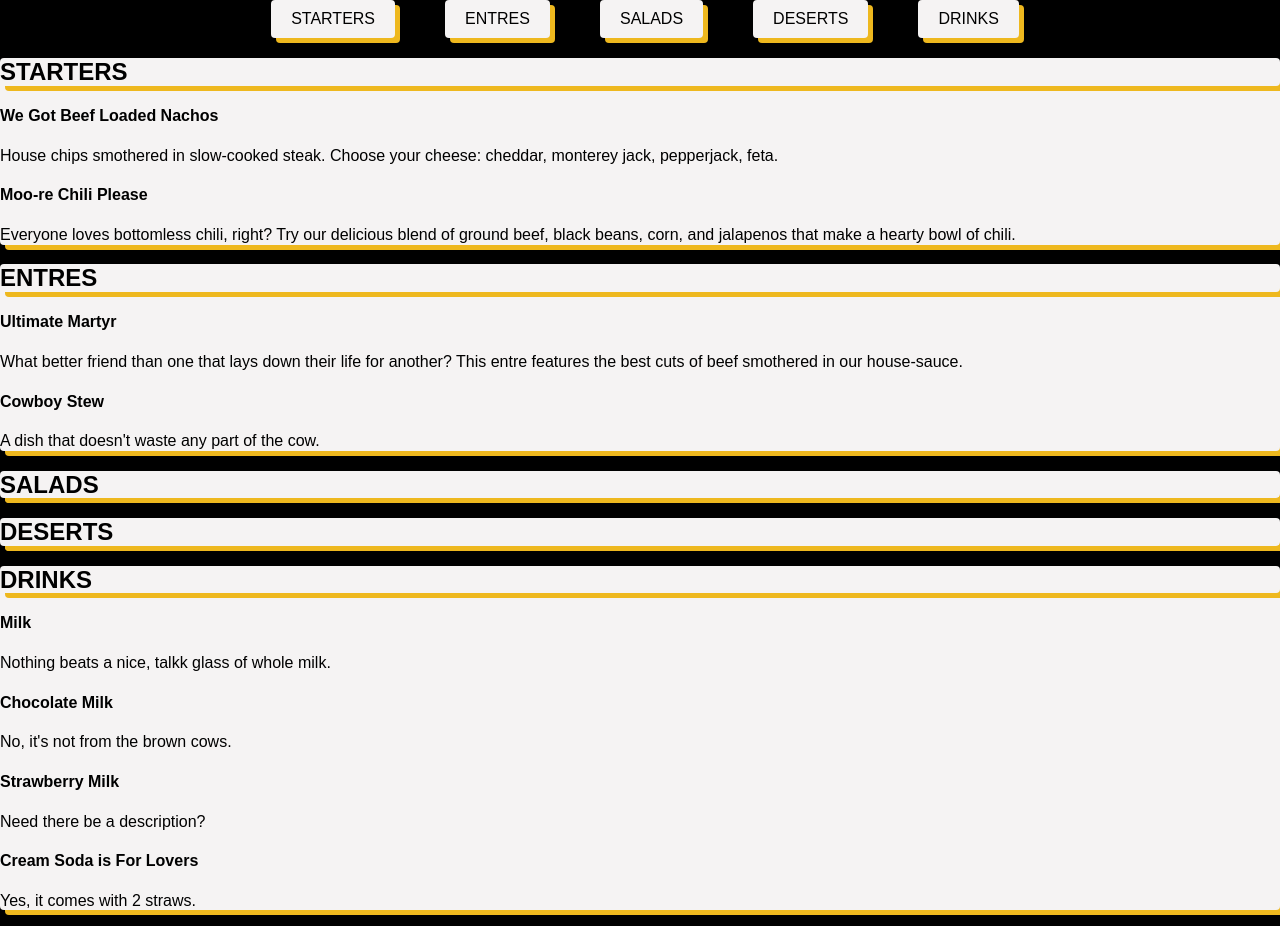
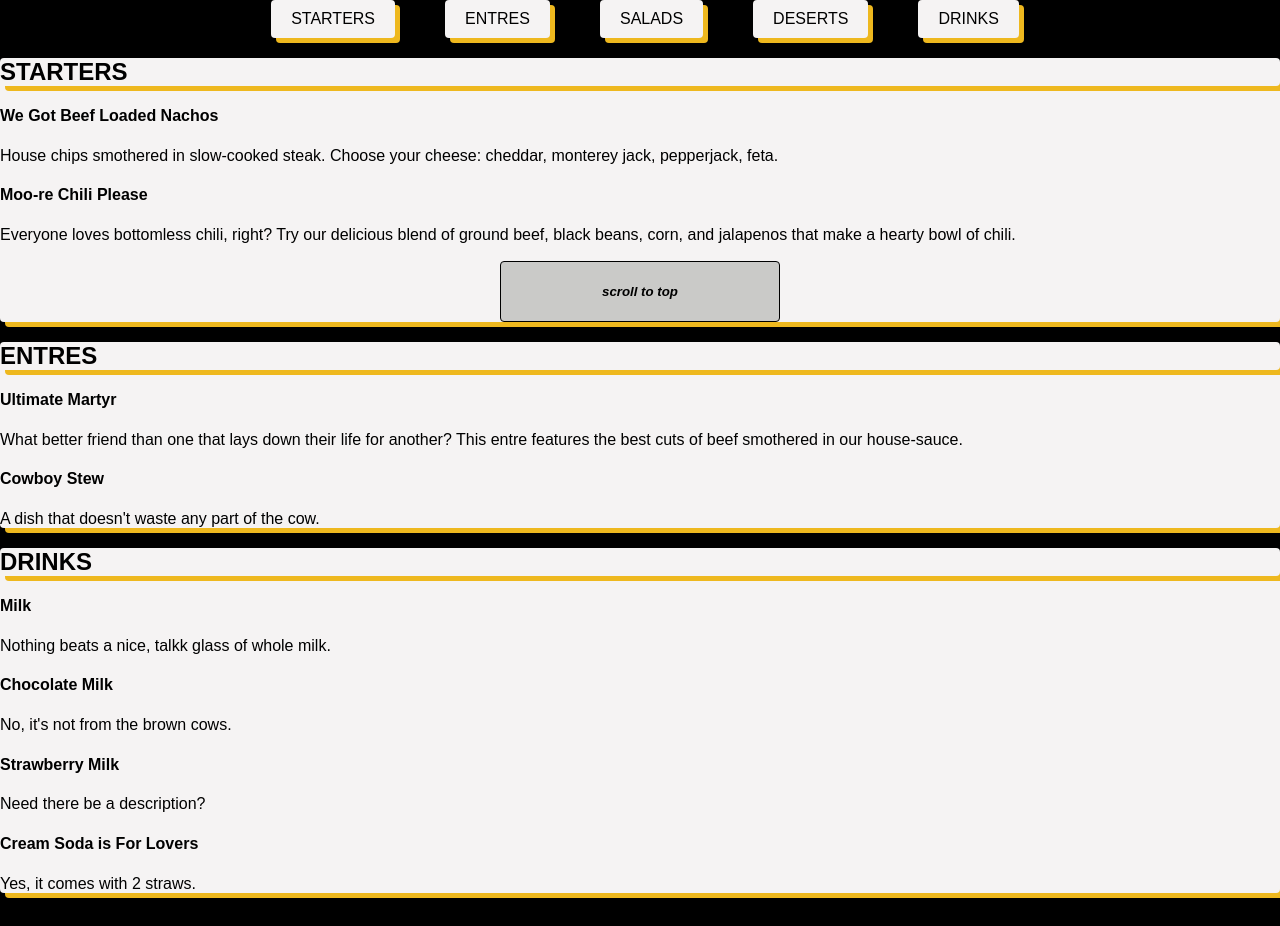
Before and after one commit to hammondtiffany/cowsandcoffeecafemenu, a plain HTML site: page index.html in a window 1280 px wide. Drawn offline with Linux system fonts and the light colour scheme.

Commit message:
added "scroll to top" button to scroll to menu nav

```diff
--- a/css/style.css
+++ b/css/style.css
@@ -68,7 +68,7 @@ nav > li {
   box-shadow: 5px 5px #EEB81E;
 }
 
-#scrollToMenuCategories {
+#scrollToTop {
   text-align: center;
   border: solid black .5px;
   margin: 0px 500px;
--- a/index.html
+++ b/index.html
@@ -31,9 +31,9 @@
     <h4>Moo-re Chili Please</h4>
     <p>Everyone loves bottomless chili, right? Try our delicious blend of ground beef, black beans, corn, and jalapenos that make a hearty bowl of chili.</p>
   </section>
-  <!-- <section id="scrollToMenuCategories">
-   <h5><i>scroll to top</i></ph5>
-  </section>-->
+  <section id="scrollToTop">
+    <h5><i>scroll to top</i></ph5>
+   </section>
 </section>
 
 <section id="entresSection" class="menuSection">
@@ -48,13 +48,13 @@
   </section>
 </section>
 
-<section id="saladsSection" class="menuSection">
+<!--<section id="saladsSection" class="menuSection">
   <h2>SALADS</h2>
-</section>
+</section>-->
 
-<section id="desertsSection" class="menuSection">
+<!--<section id="desertsSection" class="menuSection">
   <h2>DESERTS</h2>
-</section>
+</section>-->
 
   <section id="bevsSection" class="menuSection">
   <h2>DRINKS</h2>
--- a/js/main.js
+++ b/js/main.js
@@ -50,6 +50,6 @@ starters.addEventListener("mouseover", function(){
 
   //
 
-  /*scrollToMenuCategories.addEventListner("click", function(){
+  scrollToTop.addEventListener("click", function(){
     menuCategories.scrollIntoView(true);
-  });*/
+  });
```
